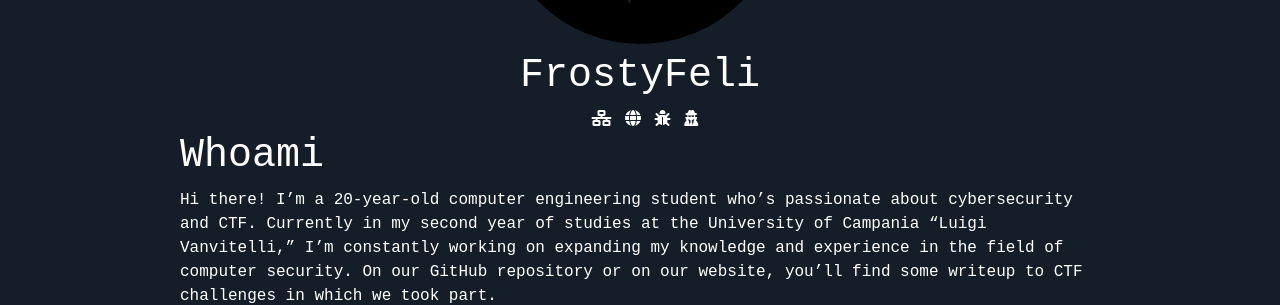
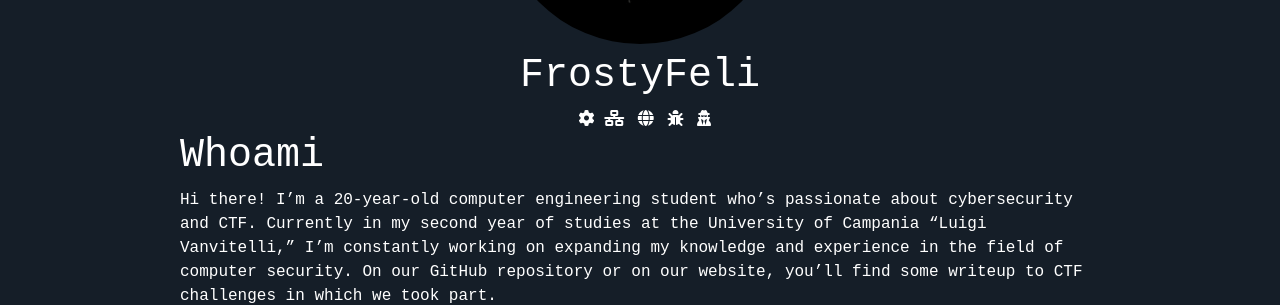
Before and after one commit to VHackaBoia/vhackaboia.github.io, a Jekyll site: the page built from _hackers/FrostyFeli.md, in a window 1280 px wide. Shown: the part 347-652 px from the top of the page. Built offline with Jekyll 4.4.1, drawn with Linux system fonts in a browser that asks for light colours; nearby versions of some CDN libraries.

Commit message:
added new icons

```diff
--- a/_layouts/hacker.html
+++ b/_layouts/hacker.html
@@ -31,6 +31,10 @@
                 <i class="mr-1 fa-solid fa-network-wired" title="network"></i>
             {% when "hardware" %}
                 <i class="mr-1 fa-solid fa-microchip" title="hardware"></i>
+            {% when "linux" %}
+                <i class="fa-brands fa-linux" title="linux"></i>
+            {% when "misc" %}
+                <i class="fa-solid fa-gear" title="misc"></i>
         {% endcase %}
         {% endfor %}
     </div>
```
Also changed, not shown: _hackers/pa0l0.md (+1 -1 lines).
